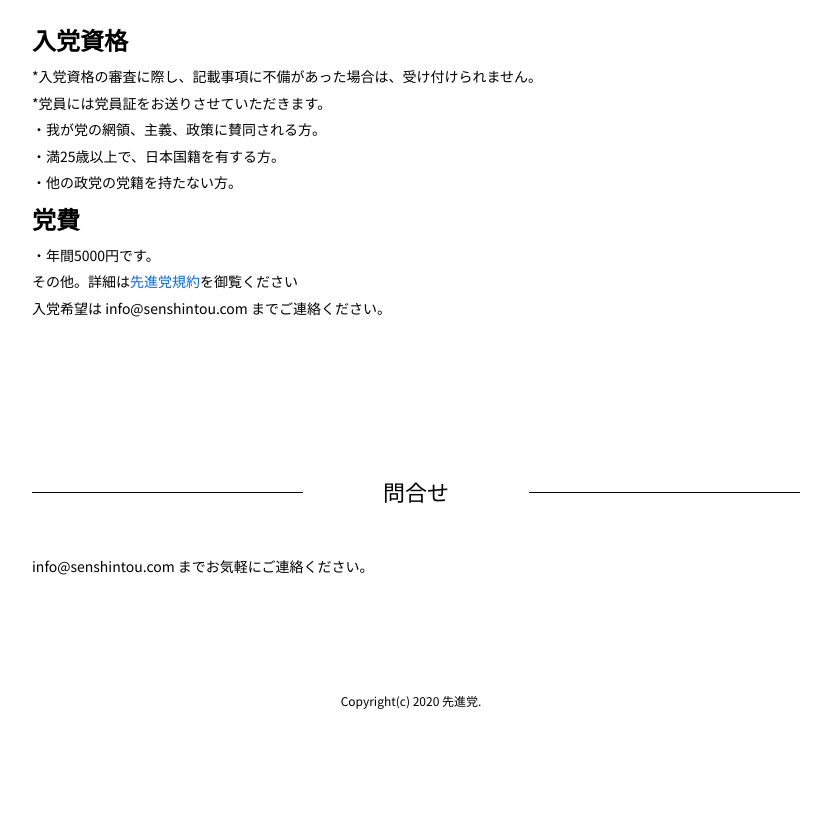
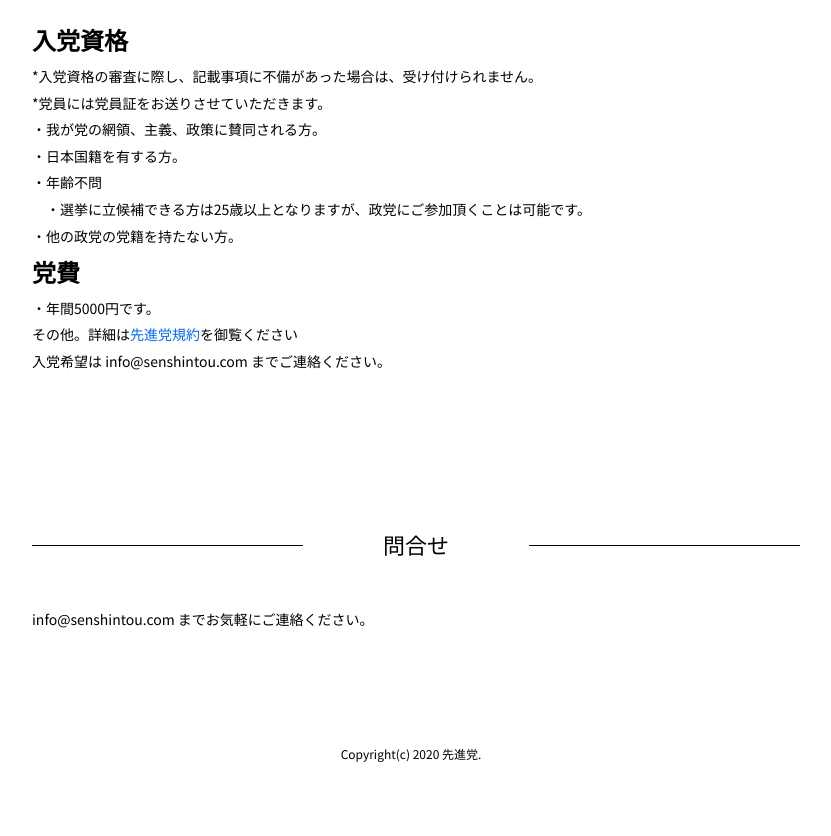
Before and after one commit to senshintou/web-site, a plain HTML site: page docs/index.html in a window 1280 px wide. Shown: the part 3370-4206 px from the top of the page, without its empty margins (224-1055 px from the left). Before the commit the page ends 4152 px from the top, so only its background shows below. Drawn offline with nearby package versions, Linux system fonts and the light colour scheme.

Commit message:
年齢の項目を修正

```diff
--- a/docs/index.html
+++ b/docs/index.html
@@ -151,7 +151,9 @@
 		<p>*入党資格の審査に際し、記載事項に不備があった場合は、受け付けられません。</p>
 		<p>*党員には党員証をお送りさせていただきます。</p>
 		<p>・我が党の網領、主義、政策に賛同される方。</p>
-		<p>・満25歳以上で、日本国籍を有する方。</p>
+		<p>・日本国籍を有する方。</p>
+		<p>・年齢不問</p>
+		<p>　・選挙に立候補できる方は25歳以上となりますが、政党にご参加頂くことは可能です。</p>
 		<p>・他の政党の党籍を持たない方。<br></p>
 		<p class="impact">党費</p>
 		<p>・年間5000円です。</p>
```
